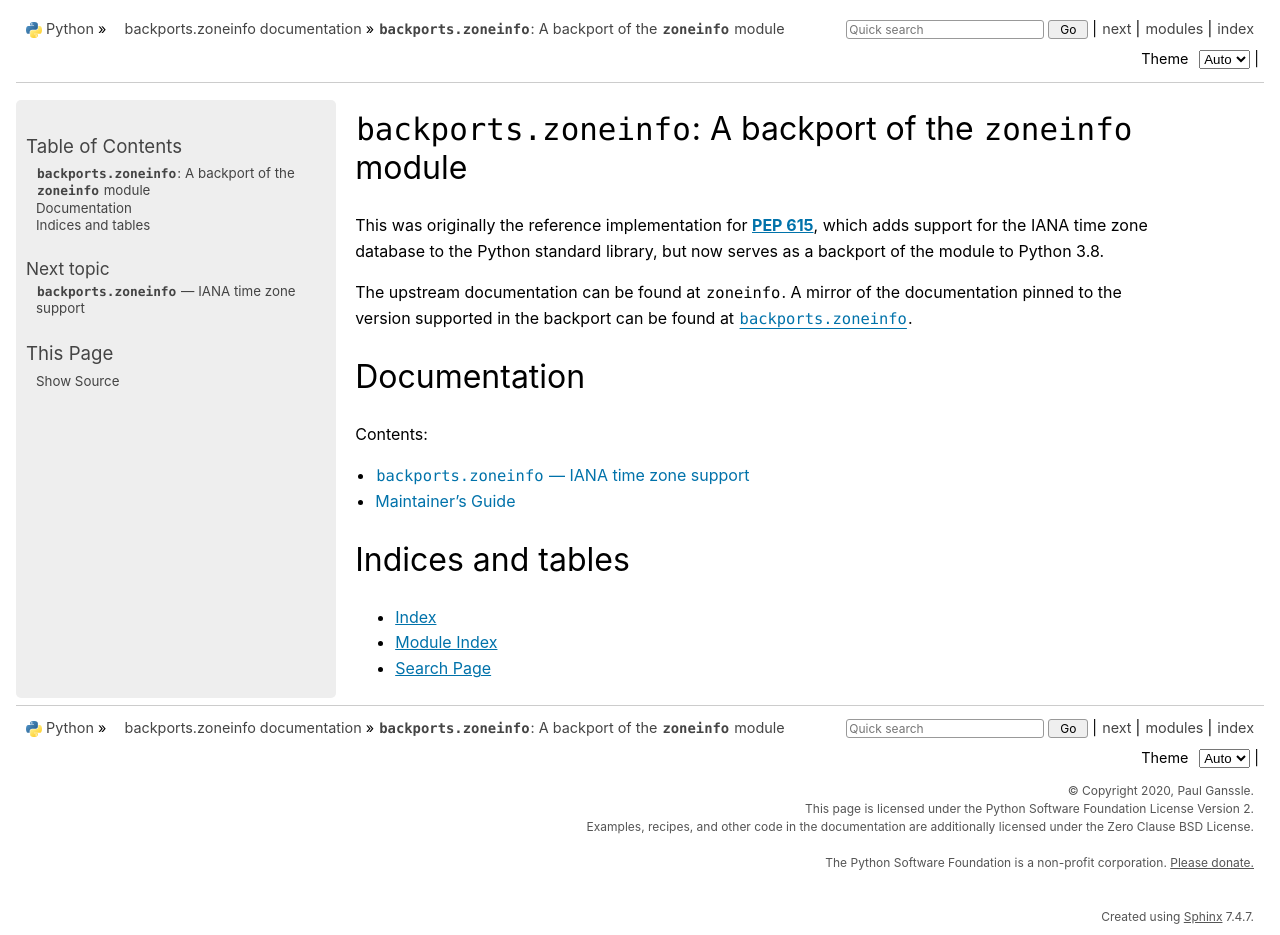
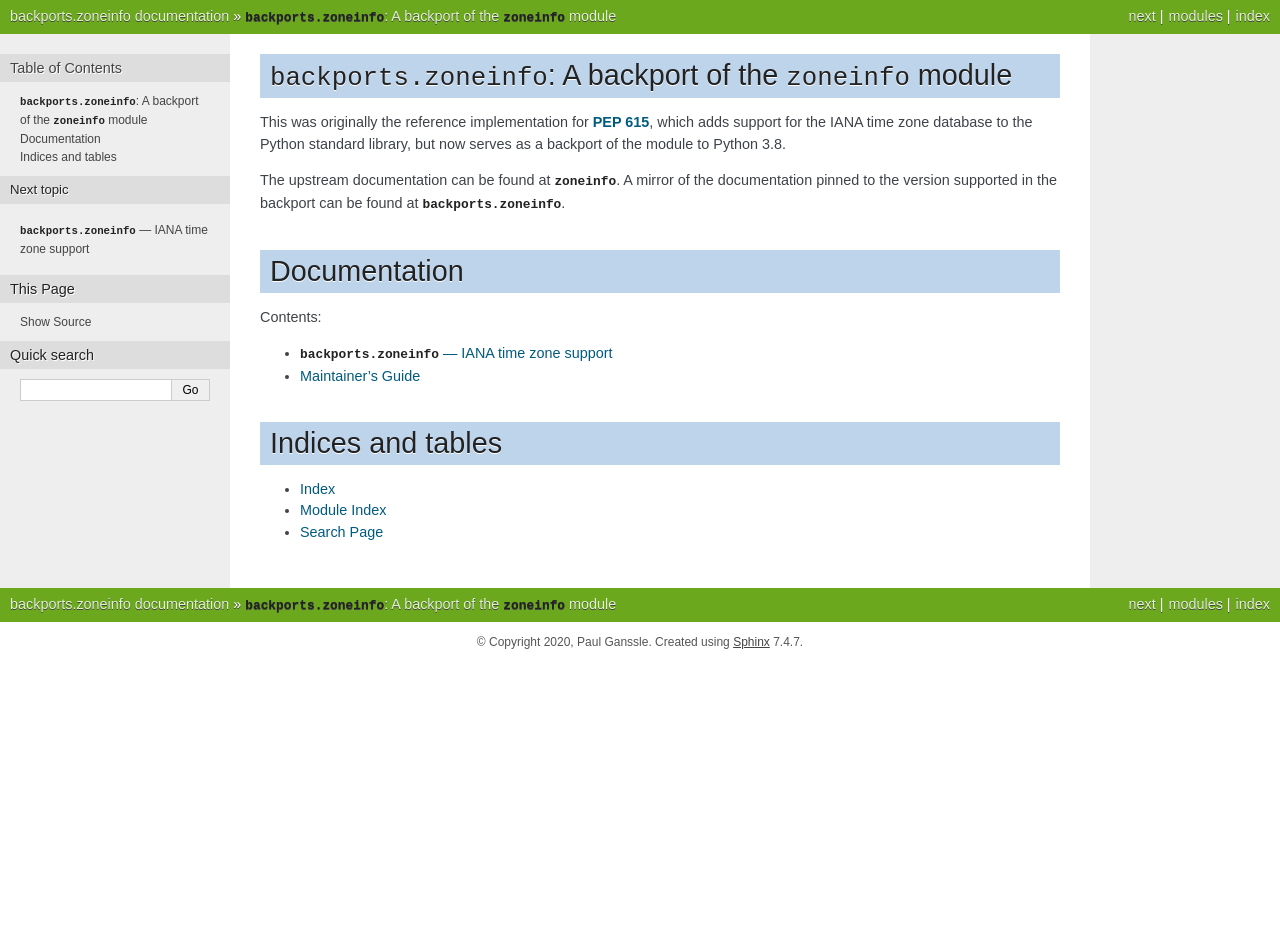
Before and after one commit to pganssle/zoneinfo, a Sphinx documentation site: the page built from docs/index.rst, in a window 1280 px wide and 935 px high. Built offline with Sphinx 7.4.7, drawn with Linux system fonts in a browser that asks for light colours; some of the changed lines change nothing that is shown.

Commit message:
Switch theme to 'nature'

```diff
--- a/docs/conf.py
+++ b/docs/conf.py
@@ -10,6 +10,26 @@
 author = "Paul Ganssle"
 copyright = f"2020, {author}"
 
+# Read the version information from the _version.py file
+def get_version():
+    import ast
+
+    version_line = None
+    with open("../src/backports/zoneinfo/_version.py") as f:
+        for line in f:
+            if line.startswith("__version__ ="):
+                version_line = line
+                break
+
+    if version_line is None:
+        raise ValueError("Version not found!")
+
+    version_str = version_line.split("=", 1)[1].strip()
+
+    return ast.literal_eval(version_str)
+
+
+version = get_version()
 
 # -- General configuration ---------------------------------------------------
 
@@ -32,7 +52,7 @@
 # The theme to use for HTML and HTML Help pages.  See the documentation for
 # a list of builtin themes.
 #
-html_theme = "python_docs_theme"
+html_theme = "nature"
 
 # Add any paths that contain custom static files (such as style sheets) here,
 # relative to this directory. They are copied after the builtin static files,
--- a/docs/requirements.txt
+++ b/docs/requirements.txt
@@ -1,2 +1 @@
 sphinx>=3.0.0
-python-docs-theme
```
